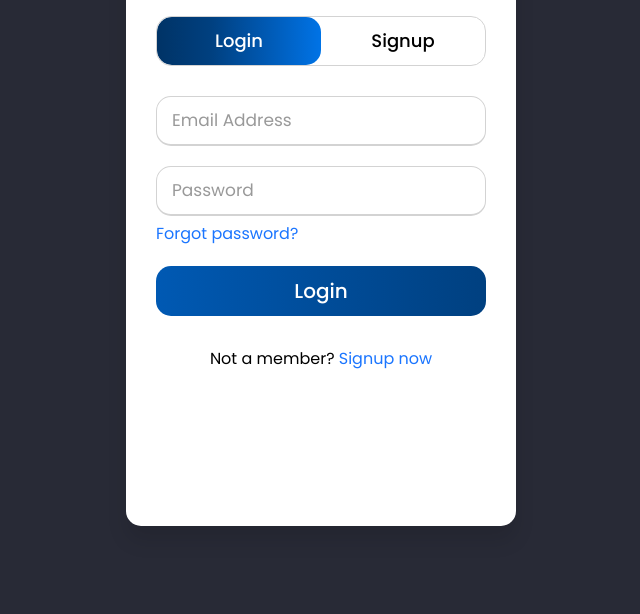
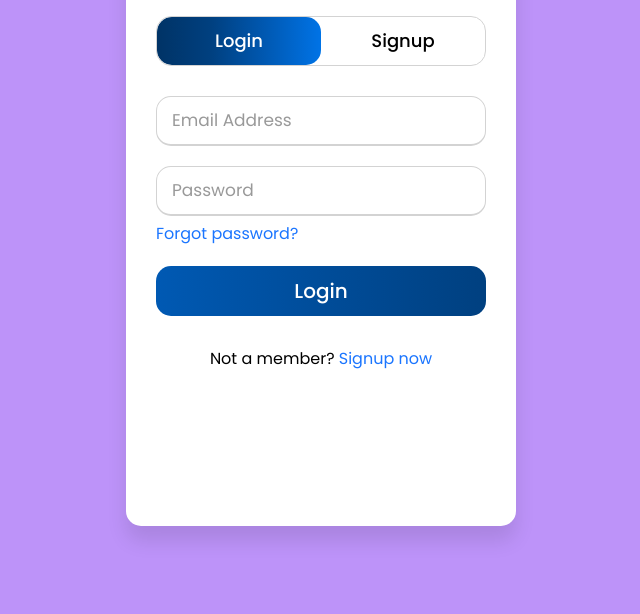
Before and after one commit to banyedeme/BudgetManager1, a plain HTML site: page index.html in a window 1280 px wide. Shown: the part 186-800 px from the top of the page, without its empty margins (319-959 px from the left). Drawn offline with Linux system fonts and the light colour scheme.

Commit message:
Commit include various files to BudgetManager

```diff
--- a/signup.css
+++ b/signup.css
@@ -11,7 +11,7 @@ body {
   height: 100%;
   width: 100%;
   place-items: center;
-  background: #282a36;
+  background: #bd93f9;
 }
 ::selection {
   background: #1a75ff;
```
